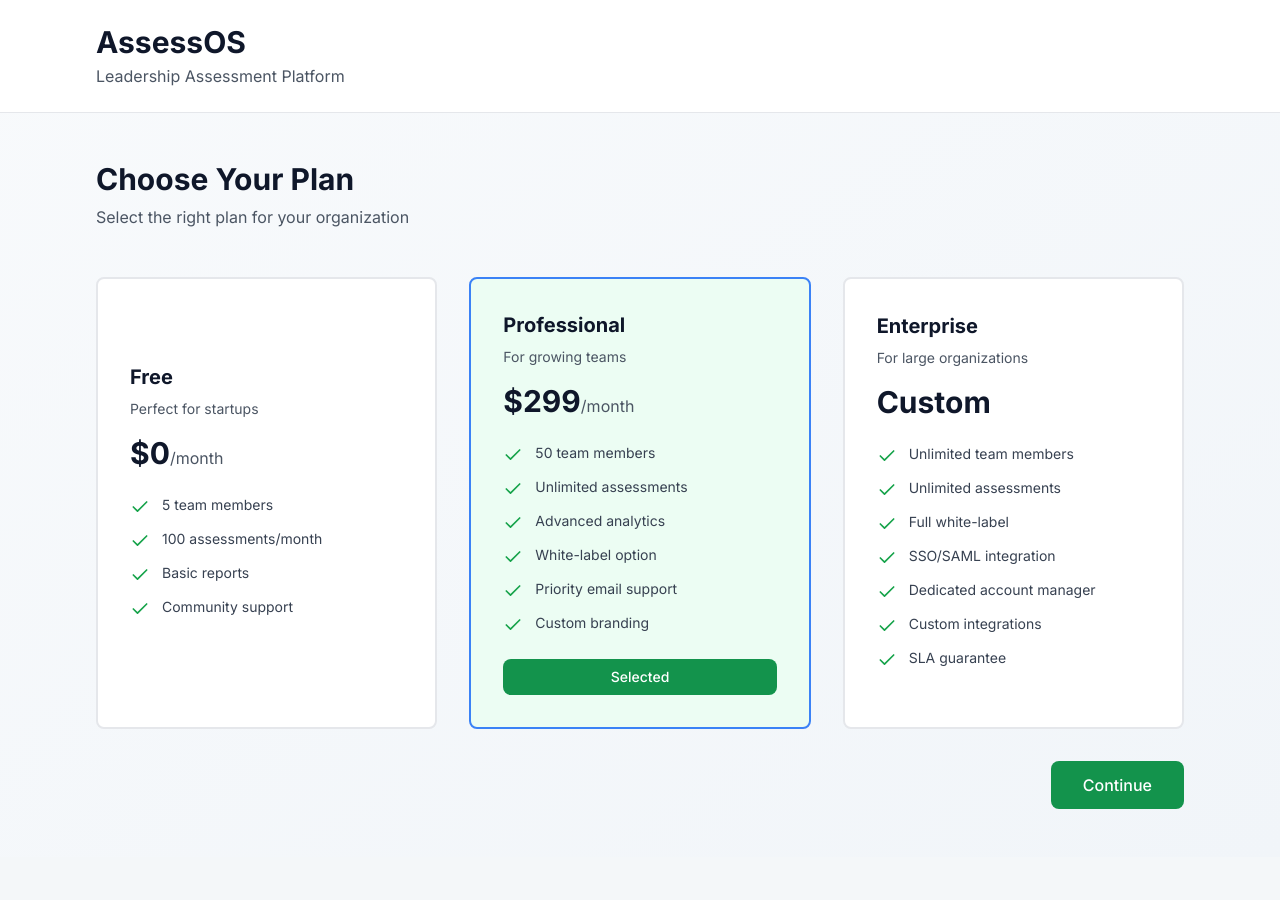
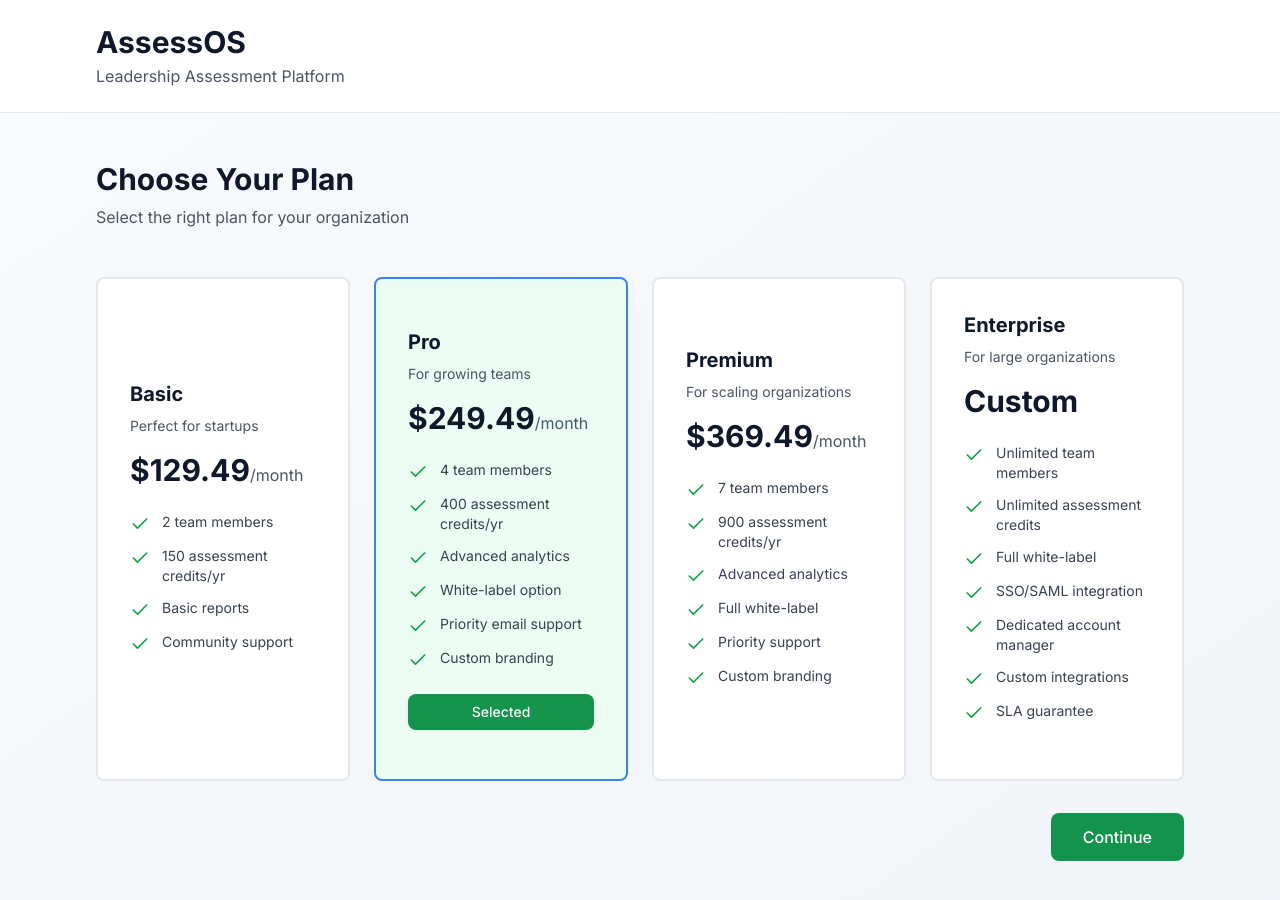
Before and after one commit to medussabjorn-collab/assessos, a Next.js app in the folder apps/web/: page /signup in a window 1280 px wide. Shown: the top 900 px of the page. Before the commit the page ends 857 px from the top, so only its background shows below. Built offline with nearby package versions, Linux system fonts and the light colour scheme; no server answers.

Commit message:
feat(web): update pricing UI to basic/pro/premium/enterprise tiers
Matches the backend restructure (assessos-py) — signup plan selector
and billing settings page both still showed the retired free/pro/
enterprise 3-tier lineup with stale seat/credit/pricing numbers.

```diff
--- a/apps/web/app/(auth)/signup/page.tsx
+++ b/apps/web/app/(auth)/signup/page.tsx
@@ -6,7 +6,7 @@ import { createUserWithEmailAndPassword, getAuth } from 'firebase/auth';
 import { api } from '@/lib/api';
 import { Check } from 'lucide-react';
 
-type Plan = 'free' | 'pro' | 'enterprise';
+type Plan = 'basic' | 'pro' | 'premium' | 'enterprise';
 
 interface PlanOption {
   id: Plan;
@@ -19,13 +19,13 @@ interface PlanOption {
 
 const plans: PlanOption[] = [
   {
-    id: 'free',
-    name: 'Free',
+    id: 'basic',
+    name: 'Basic',
     description: 'Perfect for startups',
-    price: '$0',
+    price: '$129.49',
     features: [
-      '5 team members',
-      '100 assessments/month',
+      '2 team members',
+      '150 assessment credits/yr',
       'Basic reports',
       'Community support',
     ],
@@ -33,12 +33,12 @@ const plans: PlanOption[] = [
   },
   {
     id: 'pro',
-    name: 'Professional',
+    name: 'Pro',
     description: 'For growing teams',
-    price: '$299',
+    price: '$249.49',
     features: [
-      '50 team members',
-      'Unlimited assessments',
+      '4 team members',
+      '400 assessment credits/yr',
       'Advanced analytics',
       'White-label option',
       'Priority email support',
@@ -47,13 +47,28 @@ const plans: PlanOption[] = [
     color: 'border-blue-500',
   },
   {
+    id: 'premium',
+    name: 'Premium',
+    description: 'For scaling organizations',
+    price: '$369.49',
+    features: [
+      '7 team members',
+      '900 assessment credits/yr',
+      'Advanced analytics',
+      'Full white-label',
+      'Priority support',
+      'Custom branding',
+    ],
+    color: 'border-teal-500',
+  },
+  {
     id: 'enterprise',
     name: 'Enterprise',
     description: 'For large organizations',
     price: 'Custom',
     features: [
       'Unlimited team members',
-      'Unlimited assessments',
+      'Unlimited assessment credits',
       'Full white-label',
       'SSO/SAML integration',
       'Dedicated account manager',
@@ -149,7 +164,7 @@ export default function SignupPage() {
               </p>
             </div>
 
-            <div className="grid grid-cols-3 gap-8 mb-8">
+            <div className="grid grid-cols-2 lg:grid-cols-4 gap-6 mb-8">
               {plans.map((plan) => (
                 <button
                   key={plan.id}
--- a/apps/web/components/BillingSettings.tsx
+++ b/apps/web/components/BillingSettings.tsx
@@ -6,7 +6,7 @@ import { api } from '@/lib/api';
 import { Loader, CheckCircle2 } from 'lucide-react';
 
 interface Subscription {
-  plan: 'free' | 'pro' | 'enterprise';
+  plan: 'basic' | 'pro' | 'premium' | 'enterprise' | 'canceled';
   seats: number;
   assessmentCredits: number;
   renewsAt: string | null;
@@ -21,9 +21,10 @@ interface Usage {
   storageLimitGb: number;
 }
 
-const PLANS: Array<{ id: 'free' | 'pro' | 'enterprise'; name: string; price: string; blurb: string }> = [
-  { id: 'free', name: 'Free', price: '$0', blurb: '5 seats · 100 assessment credits' },
-  { id: 'pro', name: 'Pro', price: '$299/mo', blurb: '50 seats · 999 assessment credits' },
+const PLANS: Array<{ id: 'basic' | 'pro' | 'premium' | 'enterprise'; name: string; price: string; blurb: string }> = [
+  { id: 'basic', name: 'Basic', price: '$129.49/mo', blurb: '2 seats · 150 assessment credits/yr' },
+  { id: 'pro', name: 'Pro', price: '$249.49/mo', blurb: '4 seats · 400 assessment credits/yr' },
+  { id: 'premium', name: 'Premium', price: '$369.49/mo', blurb: '7 seats · 900 assessment credits/yr' },
   { id: 'enterprise', name: 'Enterprise', price: 'Custom', blurb: '999 seats · unlimited credits' },
 ];
 
@@ -107,7 +108,7 @@ export default function BillingSettings() {
         </div>
       )}
 
-      <div className="grid gap-4 sm:grid-cols-3 mb-6">
+      <div className="grid gap-4 sm:grid-cols-2 lg:grid-cols-4 mb-6">
         {PLANS.map((p) => {
           const isCurrent = subscription?.plan === p.id;
           return (
```
